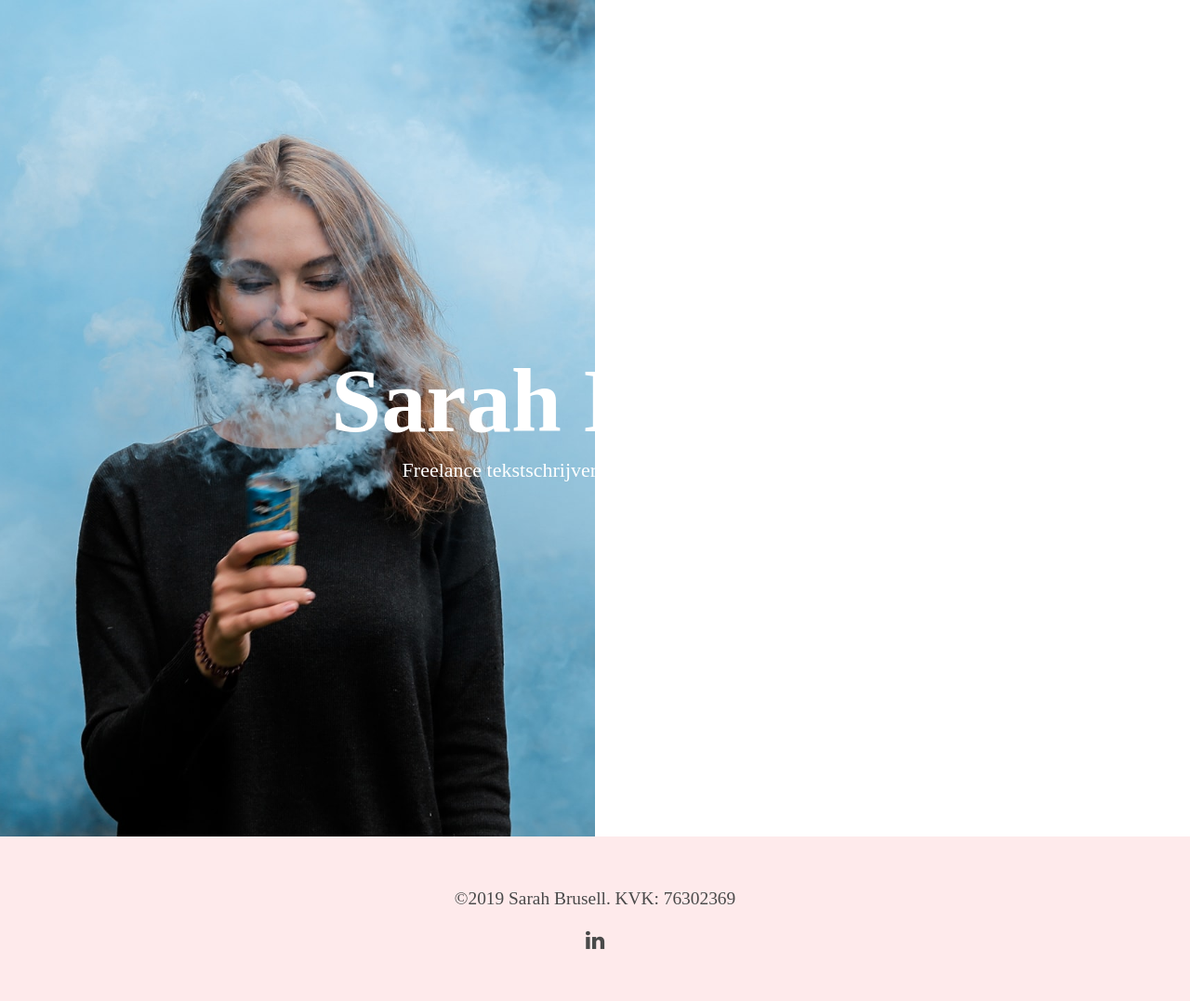
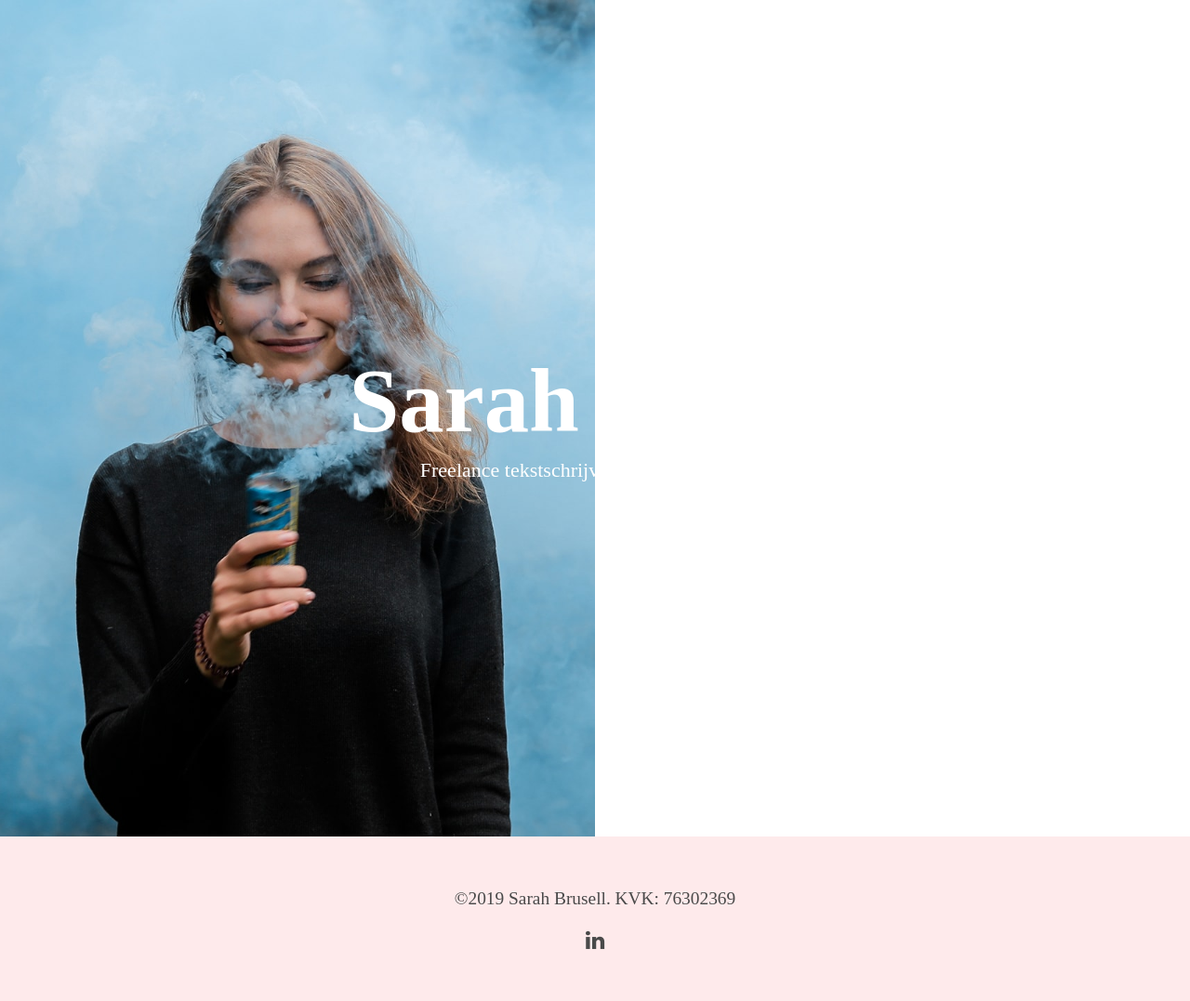
Before and after one commit to scspijker/sarahbrusell.nl, a Jekyll site: the page built from index.html, in a window 1280 px wide. Shown: the whole page at 93% size. Built offline with Jekyll 4.4.1, drawn with Linux system fonts in a browser that asks for light colours; some web fonts are replaced.

Commit message:
Center Sarah Brusell a bit nice

```diff
--- a/_sass/components/_mast.scss
+++ b/_sass/components/_mast.scss
@@ -12,7 +12,7 @@
   &__header {
     position: absolute;
     top: 50%;
-    left: 50%;
+    left: 51.5%;
     z-index: 1;
 
     padding: 1em;
```
